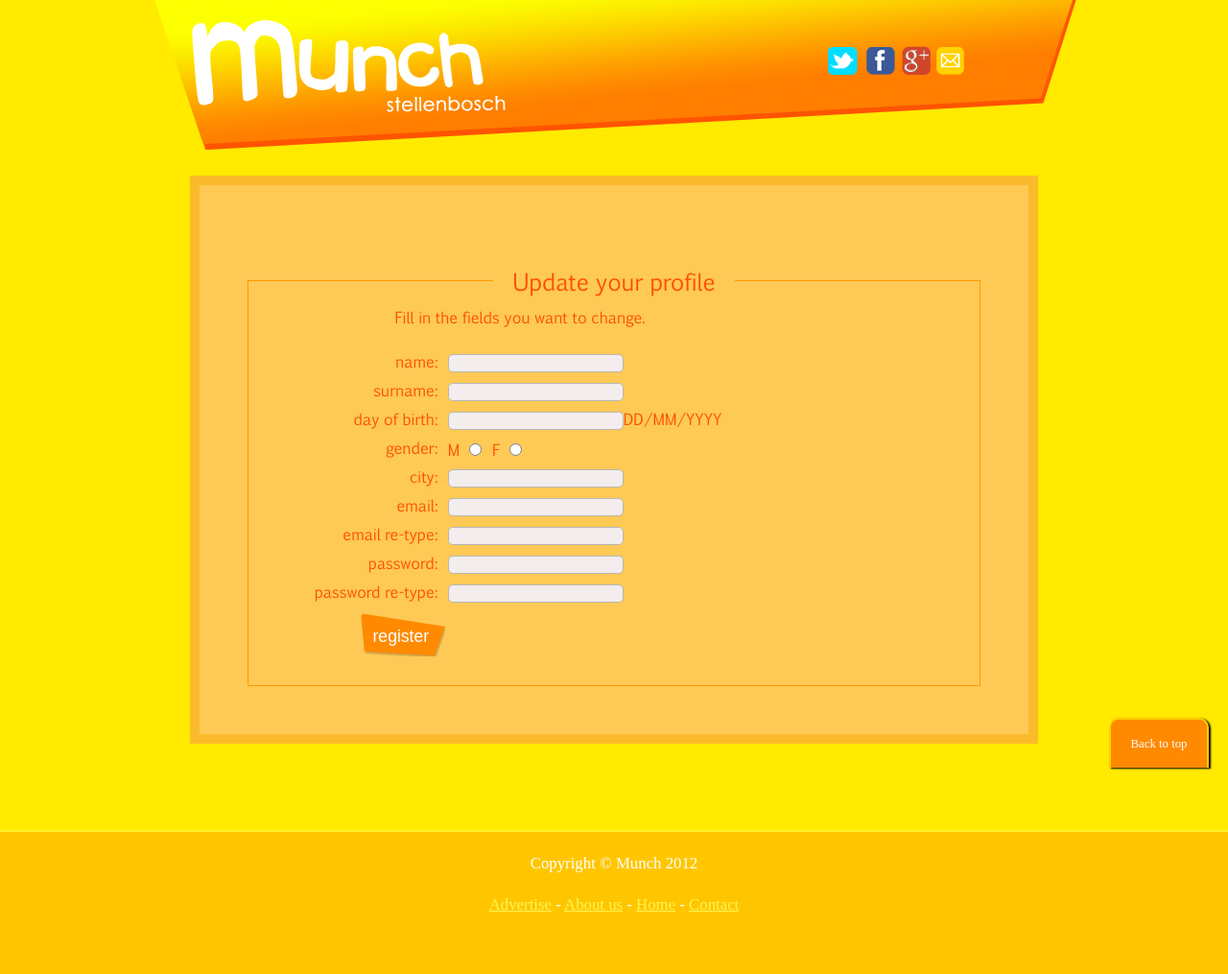
After one commit to JLou/Munch, a PHP site: page /updateprofile.php?id=1 in a window 1280 px wide. The commit adds this page. Shown: the whole page at 96% size. Run offline with PHP 8.4, Linux system fonts and the light colour scheme; the visitor is signed in with stand-in values (Sample User, id 1).

Commit message:
User can update profile. To add: design for the profile of users==>QUICK :D

```diff
--- a/Db.php
+++ b/Db.php
@@ -8,7 +8,7 @@
   protected function __construct($host="sql8.flk1.host-h.net", $user="munchadmin", $pass="SGVnQk28", $dbname="munchdb")
   {
     $pdo_options[PDO::ATTR_ERRMODE] = PDO::ERRMODE_EXCEPTION;
-    $this->_pdo = new PDO('mysql:host=localhost;dbname=' . $dbname, $user, $pass, $pdo_options);
+    $this->_pdo = new PDO('mysql:host=' . $host.';dbname=' . $dbname, $user, $pass, $pdo_options);
   }
 
 
@@ -26,6 +26,13 @@
       {
 	die('Error: ' + $e->getMessage());
       }
+  }
+
+  public function updateField($field, $value, $id)
+  {
+    $query = $this->_pdo->prepare('UPDATE users SET '. $field .'=:field WHERE id=:id');
+    $query->execute(array(':field' => $value,
+			 ':id' => $id));
   }
 
   public function addBargain($data, $restaurant_id)
@@ -74,6 +81,13 @@
   {
     $query = $this->_pdo->prepare('SELECT id, admin FROM users WHERE id = ?');
     $query->execute(array($id));
+    return $query->fetch();
+  }
+
+  public function getFullUser($id)
+  {
+    $query = $this->_pdo->prepare('SELECT * FROM users WHERE id=:id');
+    $query->execute(array('id' => $id));
     return $query->fetch();
   }
 
--- a/design.css
+++ b/design.css
@@ -1159,3 +1159,13 @@
 {
     color: white;
 }
+#profileuser h2
+{
+    font-size: 1.2em;
+    color: orange;
+}
+#homeforms p.info
+{
+    text-indent: 20%;
+    margin-bottom: 30px;
+}
--- a/homecontent.php
+++ b/homecontent.php
@@ -9,7 +9,11 @@
 if(isset($_SESSION['id']) && $db->isrestau($_SESSION['id']))
   {
     echo '<li class="profile"><a href="spots.php?id=' . $_SESSION['id'] .'">Profile</a></li>';
-		   }?>
+		   }
+else if(isset($_SESSION['id']))
+  {
+    echo '<li class="profile"><a href="profile.php?id=' . $_SESSION['id'] .'">Profile</a></li>';
+  }?>
 
 					<li class="leave">	<a href="index.php?logout=true">Leave</a></li>
 				</ul>
--- a/nav.php
+++ b/nav.php
@@ -8,7 +8,10 @@
 if($db->isrestau($_SESSION['id']))
   {
     echo '<li class="profile"><a href="spots.php?id=' . $_SESSION['id'] .'">Profile</a></li>';
-  }?>
+  }
+else
+  echo '<li class="profile"><a href="profile.php?id=' . $_SESSION['id'] .'">Profile</a></li>';
+?>
 
 <li class="leave">	<a href="index.php?logout=true">Leave</a></li>
   </ul>
--- /dev/null
+++ b/updateprofile.php
@@ -0,0 +1,112 @@
+<?
+session_start();
+function checkbirth()
+{
+  return preg_match("#^(0[1-9]|[12][0-9]|3[01])[/](0[1-9]|1[012])[/](19|20)\d\d$#", strip_tags($_POST['birth']));
+}
+
+include ('Db.php');
+if (isset($_SESSION['id']) && isset($_GET['id']) && intval($_SESSION['id']) == intval($_GET['id']))
+  {
+    include('head.php');
+    $db = Db::getInstance();
+    if (isset($_POST['name']) && !empty($_POST['name']))
+      {
+	echo '<div class="message"><p>Your name has been updated</p></div>';
+	$db->updateField('name', strip_tags($_POST['name']), $_SESSION['id']);
+      }
+    if (isset($_POST['surname']) && !empty($_POST['surname']))
+      {
+	echo '<div class="message"><p>Your surname has been updated</p></div>';
+	$db->updateField('surname', strip_tags($_POST['surname']), $_SESSION['id']);
+      }
+    if (isset($_POST['birth']) && !empty($_POST['birth']) && checkBirth())
+      {
+	echo '<div class="message"><p>Your date of birth has been updated</p></div>';
+	list($day, $month, $year) = split('[/]', strip_tags($_POST['birth']));
+	$db->updateField('birth', $year . '/' . $month .'/' . $day, $_SESSION['id']);
+      }
+    if (isset($_POST['city']) && !empty($_POST['city']))
+      {
+	echo '<div class="message"><p>Your city has been updated</p></div>';
+	$db->updateField('city', strip_tags($_POST['city']), $_SESSION['id']);
+      }
+    if (isset($_POST['gender']) && !empty($_POST['gender']))
+      {
+	echo '<div class="message"><p>Your gender has been updated. Kind of weird... =D</p></div>';
+	$db->updateField('gender', strip_tags($_POST['gender']), $_SESSION['id']);
+      }
+    if (isset($_POST['email']) && !empty($_POST['email']) && isset($_POST['email2']) && $_POST['email'] == $_POST['email2'])
+      {
+	echo '<div class="message"><p>Your email has been updated</p></div>';
+	$db->updateField('email', strip_tags($_POST['email']), $_SESSION['id']);
+      }
+    if (isset($_POST['passwd'])  && !empty($_POST['passwd']) && isset($_POST['passwd2']) && $_POST['passwd'] == $_POST['passwd2'])
+      {
+	echo '<div class="message"><p>Your passwd has been updated</p></div>';
+	$db->updateField('passwd', strip_tags($_POST['passwd']), $_SESSION['id']);
+      }
+
+    echo '<div id="homeforms">
+<form method="post" name="register" id="userform" action="updateprofile.php?id=' . $_SESSION['id'] . '">
+      <fieldset>
+      	<legend>Update your profile</legend>
+<p class="info">Fill in the fields you want to change.</p>
+	<div class="tablecontainer">
+	<table>
+	  <tr>
+	    <td class="first"><label for="name">name:</label></td>
+	    <td><input type="text" id="name" name="name" /></td>
+	    <td class="third" id="pname"></td>
+	  </tr>
+	  <tr>
+	    <td class="first"><label for="surname">surname:</label></td>
+	    <td><input type="text" id="surname" name="surname" /></td>
+	    <td class="third" id="psurname"></td>
+	  </tr>
+	  <tr>
+	    <td class="first"><label for="birth">day of birth:</label></td>
+	    <td><input type="text" id="birth" name="birth" />DD/MM/YYYY</td>
+	    <td class="third" id="pbirth"></td>
+	  </tr>
+	  <tr>
+	    <td class="first"><label>gender:</label></td>
+	    <td><label>M </label><input name="gender" type="radio" value="m" />
+	      <label>F </label><input type="radio" name="gender" value="f" /></td>
+	  </tr>
+	  <tr>
+	    <td class="first"><label for="city">city:</label></td>
+	    <td><input type="text" id="city" name="city" /></td>
+	    <td class="third" id="pcity"></td>
+	  </tr>
+	  <tr>
+	    <td class="first"><label for="email">email:</label></td>
+	    <td><input type="email" id="email" name="email" /></td>
+	    <td class="third" id="pemail"></td>
+	  </tr>
+	  <tr>
+	    <td class="first"><label for="email2">email re-type:</label></td>
+	    <td><input type="email" id="email2" name="email2" /></td>
+	    <td class="third" id="pemail2"></td>
+	  </tr>
+	  <tr>
+	    <td class="first"><label for="passwd">password:</label></td>
+	  <td><input type="password" id="passwd" name="passwd" /></td>
+	  <td class="third" id="ppasswd"></td>
+	</tr>
+	<tr>
+	  <td class="first"><label for="passwd2">password re-type:</label></td>
+	  <td><input type="password" id="passwd2" name="passwd2" /></td>
+	  <td class="third" id="ppasswd2"></td>
+	</tr>
+      	<tr id="last"><td><input type="submit" class="button" class="pointer" value="register"/></td></tr>
+	</table>
+	</div>
+      </fieldset>
+    </form></div>';
+  }
+else
+  {
+    header("Location: home.php");
+  }
+include('bottom.php');
```
Also changed, not shown: profile.php (added, +24 -0 lines), signup.php (+12 -2 lines).
